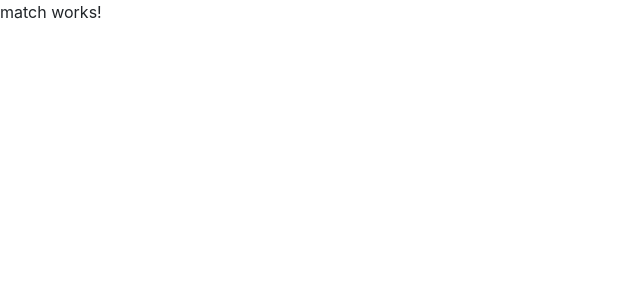
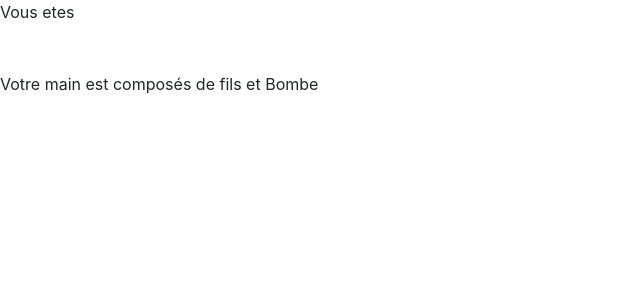
Before and after one commit to Luiluider/timebombangulargrp5, an Angular app: page /match in a window 1280 px wide. Shown: the top 300 px of the page, without its empty margins (0-640 px from the left). Built offline with nearby package versions, Linux system fonts and the light colour scheme.

Commit message:
Match Part 1

```diff
--- a/src/app/match/match.component.html
+++ b/src/app/match/match.component.html
@@ -1 +1,49 @@
-<p>match works!</p>
+<button *ngIf="isPlaying" (click)="lancerPartie()">Commencer partie</button>
+
+<!--Div des infos-->
+<div>
+Vous etes {{ match.currentRole }}
+<br/>
+<br/>
+<br/>
+Votre main est composés de
+<!--nombre de fils sur cette manche--> fils et <!--bombe sur cette manche--> Bombe
+</div>
+
+
+<div *ngFor="let player of match.players">
+    <div *ngFor= "let card of player.hand">
+        <div *ngIf="card.revealed==true">
+            Carte révélé
+            <!--
+            <div *ngIf="card.type=bait" ><img src="/assets/bait.png"></div>
+            <div *ngIf="card.type=diffuse" ><img src="/assets/diffuse.png"></div>
+            <div *ngIf="card.type=bomb" ><img src="/assets/bomb.png"></div>
+            -->
+        </div>
+        <div *ngIf="card.revealed==false" >
+            Carte pas révélé
+            <!--<img src="/assets/unrevealed.png">-->
+        </div>
+    </div>
+</div>
+
+
+
+<!--Montrer son role-->
+<!--Donner les infos de sa main de la manche en cours-->
+<!--Montrer les infos de la partie en cours: nombre de bait et fil de désarmorcage coupés-->
+
+
+
+
+
+
+
+<!--Boucle pour montrer Main de chaque joueur avec leur nom
+Possibilité d'action sur chaque fil que l'on peut couper
+Bloquer l'action sur les cartes non-actionnable(cartes du joueur qui a coupé precedemment ou fils déjà coupés)
+-->
+
+<!--Distribuer aléatoirement les cartes au début de la partie-->
+<!--Au bout de nbrdejoueur fils coupés, passer à la manche suivante et redistribuer les cartes-->
--- a/src/app/match/match.component.ts
+++ b/src/app/match/match.component.ts
@@ -1,4 +1,6 @@
 import { Component, OnInit } from '@angular/core';
+import { Match } from '../match';
+import { MatchService } from '../match.service';
 
 @Component({
   selector: 'app-match',
@@ -6,10 +8,18 @@ import { Component, OnInit } from '@angular/core';
   styleUrls: ['./match.component.css']
 })
 export class MatchComponent implements OnInit {
+  match:Match=new Match();
+  isPlaying: boolean=false;
 
-  constructor() { }
+  constructor(public srvMatch: MatchService) { }
 
   ngOnInit(): void {
   }
 
+  public lancerPartie()
+  {
+    this.srvMatch.startMatch(this.match)
+  }
+
+
 }
```
